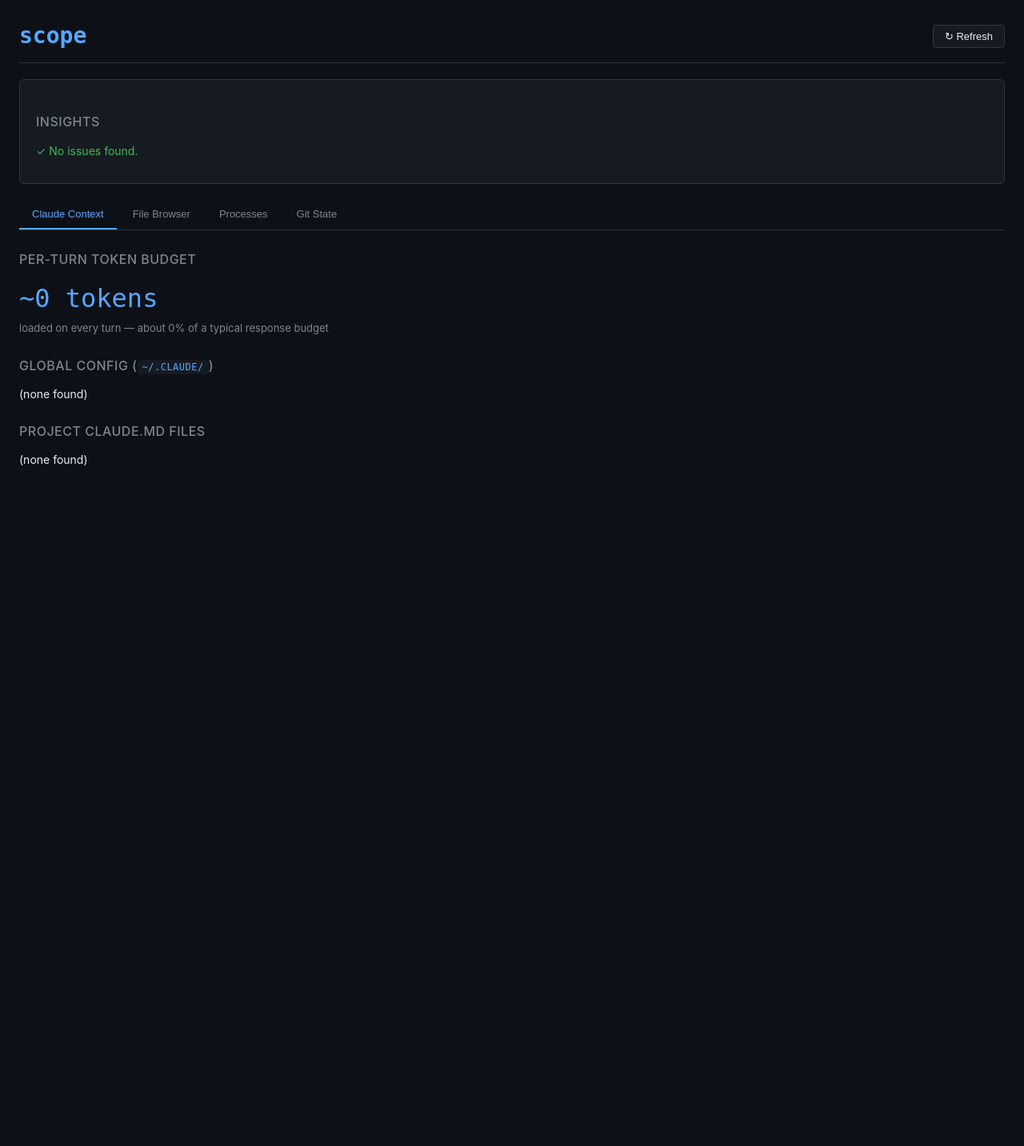
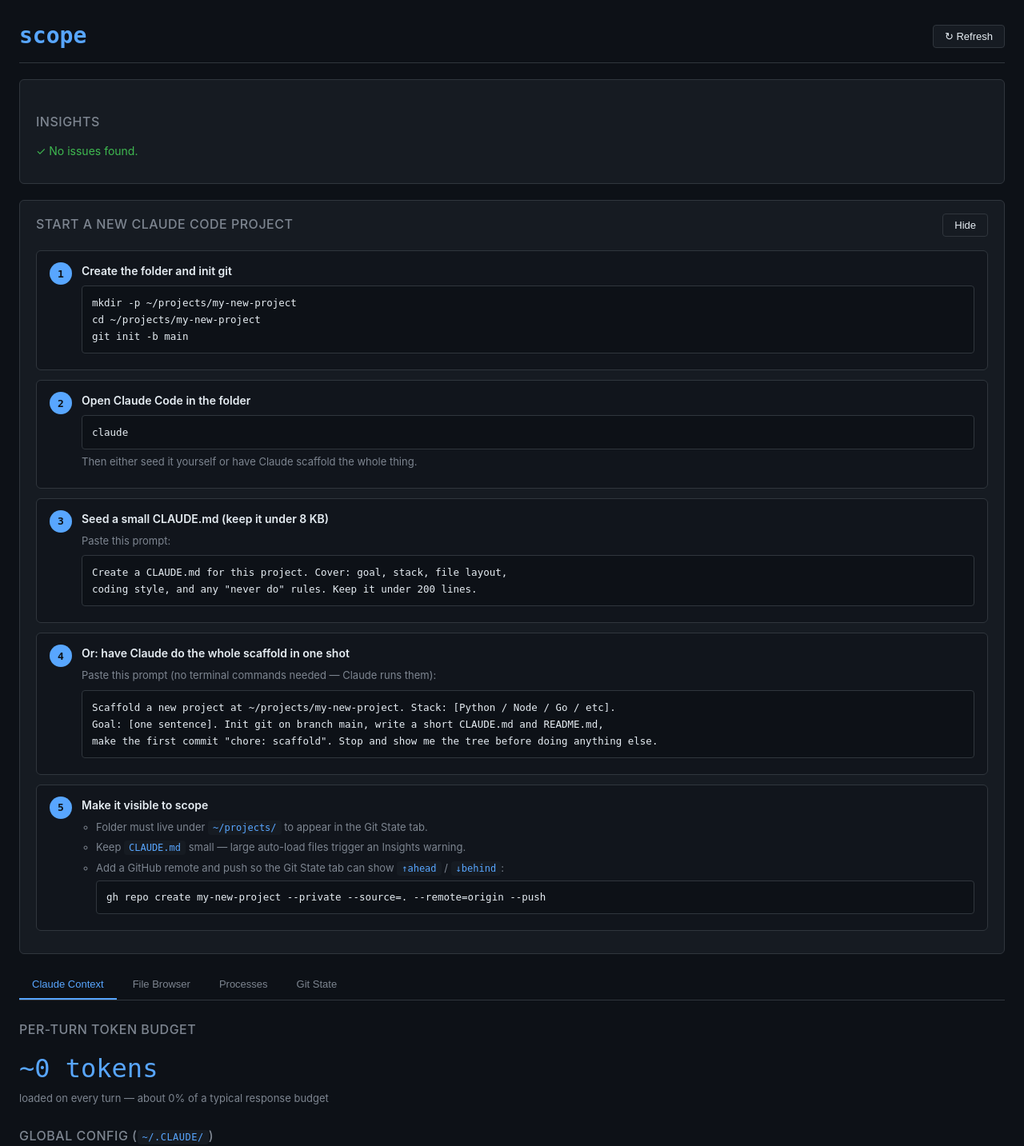
Before and after one commit to jakefassora-HC/AI-Scope, a Flask app: page / in a window 1280 px wide. Shown: the top 1433 px of the page at 80% size. Before the commit the page ends 582 px from the top, so only its background shows below. Run offline with Flask 3, Linux system fonts and the light colour scheme; data that the repository does not hold is empty.

Commit message:
feat(ui): add "Start a new Claude Code project" cheat-sheet panel
Numbered 5-step quick reference on the landing page covering:
- creating the folder + git init
- opening claude in the folder
- seeding a small CLAUDE.md
- letting Claude scaffold the whole thing via one prompt
- making the project visible to scope (location, size limits, remote push)

Collapsible (state persisted via localStorage). Dark theme, matches
existing panels. No backend changes.

Co-Authored-By: Claude Sonnet 4.6 <noreply@anthropic.com>

```diff
--- a/static/app.js
+++ b/static/app.js
@@ -199,3 +199,22 @@ function renderInsights() {
 var originalLoadAll = loadAll;
 loadAll = function() { originalLoadAll(); renderInsights(); };
 renderInsights();
+
+// Cheat-sheet collapse toggle (persists across reloads)
+(function() {
+  var toggle = document.getElementById("cheatsheet-toggle");
+  var body = document.getElementById("cheatsheet-body");
+  if (!toggle || !body) return;
+  var KEY = "scope.cheatsheet.collapsed";
+  function apply(collapsed) {
+    body.classList.toggle("collapsed", collapsed);
+    toggle.textContent = collapsed ? "Show" : "Hide";
+    toggle.setAttribute("aria-expanded", collapsed ? "false" : "true");
+  }
+  apply(localStorage.getItem(KEY) === "1");
+  toggle.addEventListener("click", function() {
+    var nowCollapsed = !body.classList.contains("collapsed");
+    localStorage.setItem(KEY, nowCollapsed ? "1" : "0");
+    apply(nowCollapsed);
+  });
+})();
--- a/static/style.css
+++ b/static/style.css
@@ -62,3 +62,56 @@ code { background: var(--panel); padding: 2px 6px; border-radius: 4px;
   margin: 8px 0 4px 0;
 }
 .budget-caption { color: var(--muted); font-size: 13px; }
+
+/* Cheat-sheet */
+.cheatsheet-head { display: flex; justify-content: space-between; align-items: baseline; }
+.cheatsheet-head h2 { margin-top: 0; }
+#cheatsheet-body.collapsed { display: none; }
+.steps { list-style: none; counter-reset: step; padding: 0; margin: 8px 0 0 0; }
+.steps > li {
+  counter-increment: step;
+  position: relative;
+  padding: 14px 16px 14px 56px;
+  border: 1px solid var(--border);
+  border-radius: 6px;
+  margin-bottom: 12px;
+  background: rgba(13, 17, 23, 0.5);
+}
+.steps > li::before {
+  content: counter(step);
+  position: absolute;
+  left: 16px; top: 14px;
+  width: 28px; height: 28px;
+  border-radius: 50%;
+  background: var(--accent);
+  color: var(--bg);
+  font-family: ui-monospace, monospace;
+  font-weight: 700;
+  display: flex; align-items: center; justify-content: center;
+  font-size: 13px;
+}
+.steps h3 {
+  margin: 0 0 8px 0;
+  font-size: 14px;
+  color: var(--text);
+  font-weight: 600;
+}
+.steps p { margin: 4px 0 8px 0; }
+.steps ul { margin: 4px 0 0 0; padding-left: 18px; }
+.steps ul li { margin-bottom: 6px; }
+.steps .muted { color: var(--muted); font-size: 13px; }
+.steps pre {
+  background: var(--bg);
+  border: 1px solid var(--border);
+  border-radius: 4px;
+  padding: 10px 12px;
+  margin: 6px 0;
+  overflow-x: auto;
+}
+.steps pre code {
+  background: transparent;
+  padding: 0;
+  color: var(--text);
+  font-size: 12.5px;
+  white-space: pre;
+}
--- a/templates/index.html
+++ b/templates/index.html
@@ -14,6 +14,51 @@
   <section id="insights" class="panel">
     <h2>Insights</h2>
     <div id="insights-body">Loading…</div>
+  </section>
+
+  <section id="cheatsheet" class="panel">
+    <div class="cheatsheet-head">
+      <h2>Start a new Claude Code project</h2>
+      <button id="cheatsheet-toggle" type="button" aria-expanded="true">Hide</button>
+    </div>
+    <div id="cheatsheet-body">
+      <ol class="steps">
+        <li>
+          <h3>Create the folder and init git</h3>
+          <pre><code>mkdir -p ~/projects/my-new-project
+cd ~/projects/my-new-project
+git init -b main</code></pre>
+        </li>
+        <li>
+          <h3>Open Claude Code in the folder</h3>
+          <pre><code>claude</code></pre>
+          <p class="muted">Then either seed it yourself or have Claude scaffold the whole thing.</p>
+        </li>
+        <li>
+          <h3>Seed a small CLAUDE.md (keep it under 8&nbsp;KB)</h3>
+          <p class="muted">Paste this prompt:</p>
+          <pre><code>Create a CLAUDE.md for this project. Cover: goal, stack, file layout,
+coding style, and any "never do" rules. Keep it under 200 lines.</code></pre>
+        </li>
+        <li>
+          <h3>Or: have Claude do the whole scaffold in one shot</h3>
+          <p class="muted">Paste this prompt (no terminal commands needed — Claude runs them):</p>
+          <pre><code>Scaffold a new project at ~/projects/my-new-project. Stack: [Python / Node / Go / etc].
+Goal: [one sentence]. Init git on branch main, write a short CLAUDE.md and README.md,
+make the first commit "chore: scaffold". Stop and show me the tree before doing anything else.</code></pre>
+        </li>
+        <li>
+          <h3>Make it visible to scope</h3>
+          <ul class="muted">
+            <li>Folder must live under <code>~/projects/</code> to appear in the Git State tab.</li>
+            <li>Keep <code>CLAUDE.md</code> small — large auto-load files trigger an Insights warning.</li>
+            <li>Add a GitHub remote and push so the Git State tab can show <code>↑ahead</code> / <code>↓behind</code>:
+              <pre><code>gh repo create my-new-project --private --source=. --remote=origin --push</code></pre>
+            </li>
+          </ul>
+        </li>
+      </ol>
+    </div>
   </section>
 
   <nav class="tabs">
```
